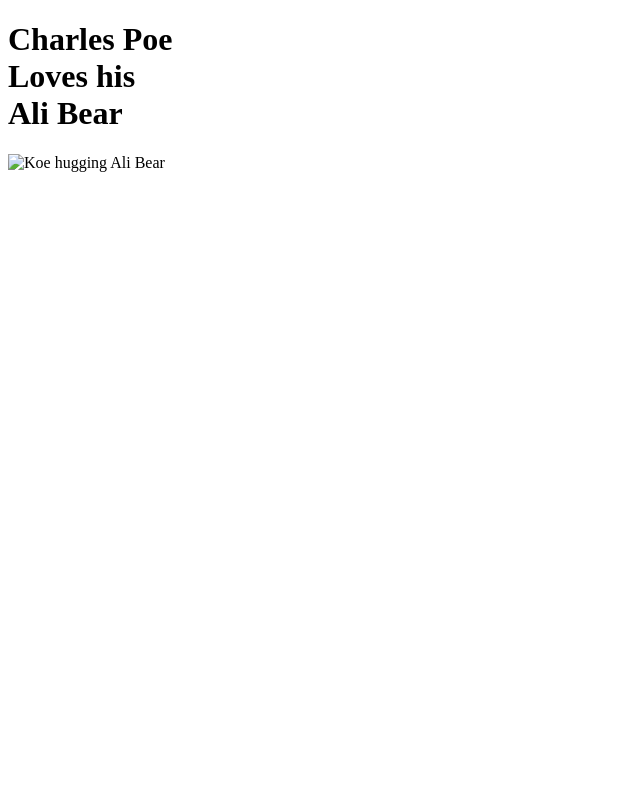
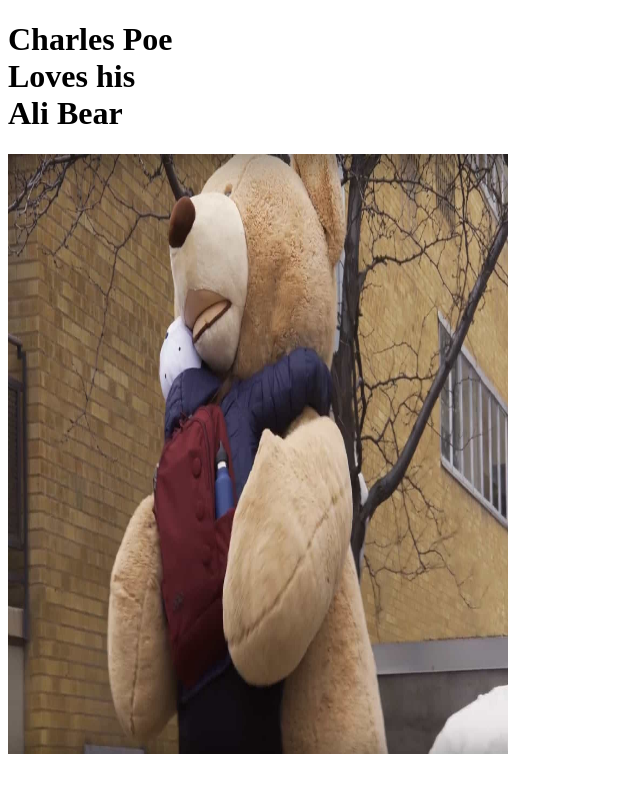
Before and after one commit to CEP-CIS/simple-website, a plain HTML site: page pages/secret.html in a window 1280 px wide. Shown: the whole page, without its empty margins (0-640 px from the left). Drawn offline with Linux system fonts and the light colour scheme.

Commit message:
fix image render

```diff
--- a/pages/secret.html
+++ b/pages/secret.html
@@ -7,6 +7,6 @@
 </head>
 <body>
     <h1>Charles Poe <br /> Loves his<br /> Ali Bear</h1>
-    <p><img src="images/giant-teddy-bear.jpg" alt="Koe hugging Ali Bear" width="500" height="600"></p>
+    <p><img src="../images/giant-teddy-bear.jpg" alt="Koe hugging Ali Bear" width="500" height="600"></p>
 </body>
 </html>
```
